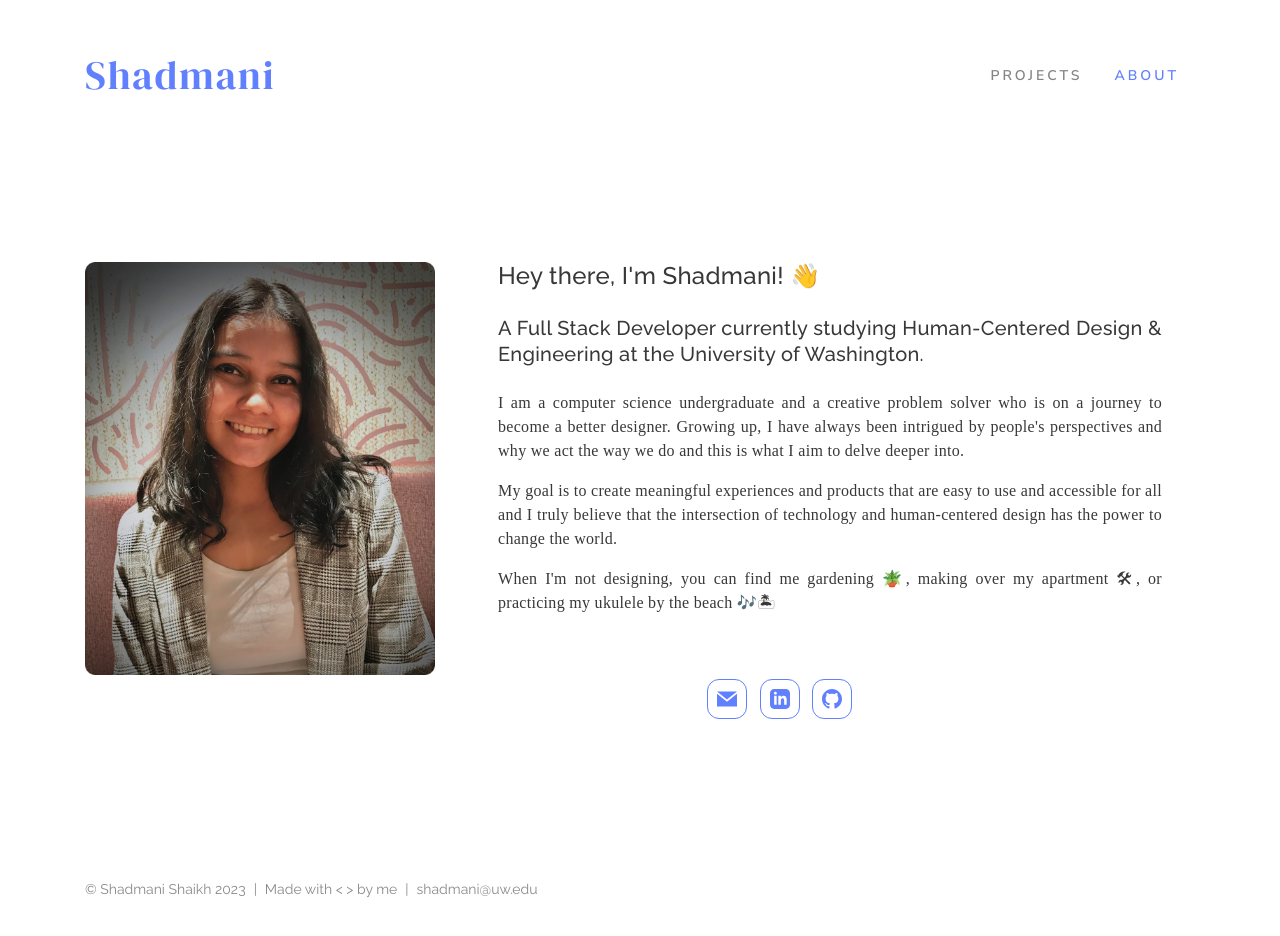
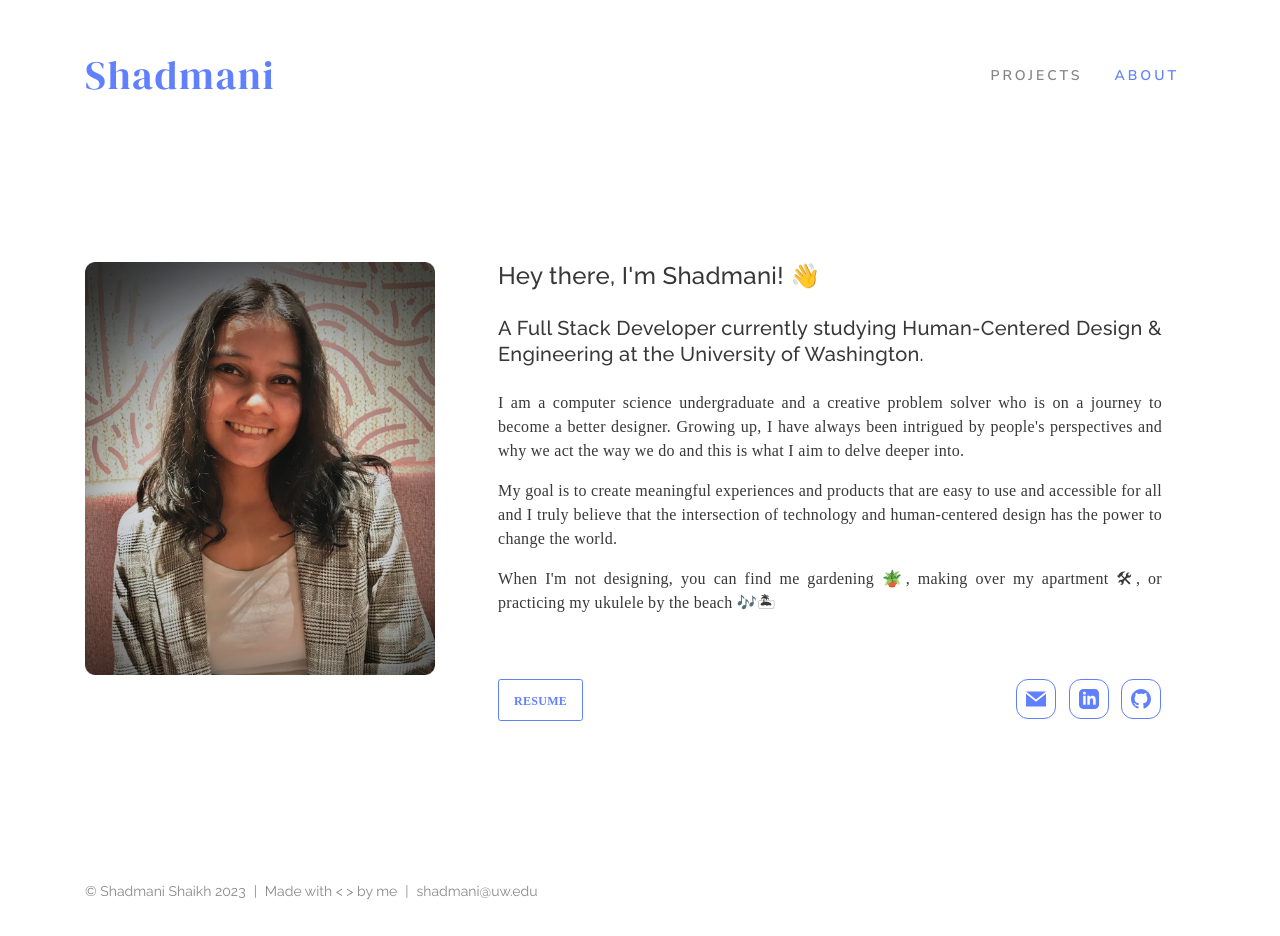
Before and after one commit to shadmani23/shadmani23.github.io, a plain HTML site: page about.html in a window 1280 px wide. Drawn offline with Linux system fonts and the light colour scheme; a web font is replaced by a local one.

Commit message:
Added new resume

```diff
--- a/about.html
+++ b/about.html
@@ -57,7 +57,7 @@
             <!-- <p class=""></p> -->
             <p class="">When I'm not designing, you can find me gardening<emoji> 🪴,</emoji> making over my apartment<emoji> 🛠,</emoji> or practicing my ukulele by the beach<emoji> 🎶🏝</emoji></p>
             <div class="row">
-              <!-- <div class="col-sm-5 mt-5 download-button"><a href="/vendor/Shadmani_Shaikh_Resume.pdf" target="_blank" class="download">Download my resume</a></div> -->
+              <div class="col-sm-5 mt-5 download-button"><a href="https://read.cv/shadmani" target="_blank" class="download">Resume</a></div>
               <div class="col-sm-7 mt-5 social-links about">
                 <a href="mailto:shadmani.237@gmail.com" target="_blank" class="email"><svg xmlns="http://www.w3.org/2000/svg" width="20" height="27" viewBox="0 0 24 24"><path d="M12 12.713l-11.985-9.713h23.97l-11.985 9.713zm0 2.574l-12-9.725v15.438h24v-15.438l-12 9.725z"/></svg></a>
                 <a href="https://www.linkedin.com/in/shadmanishaikh/" target="_blank"><svg xmlns="http://www.w3.org/2000/svg" width="20" height="27" viewBox="0 0 24 24"><path d="M19 0h-14c-2.761 0-5 2.239-5 5v14c0 2.761 2.239 5 5 5h14c2.762 0 5-2.239 5-5v-14c0-2.761-2.238-5-5-5zm-11 19h-3v-11h3v11zm-1.5-12.268c-.966 0-1.75-.79-1.75-1.764s.784-1.764 1.75-1.764 1.75.79 1.75 1.764-.783 1.764-1.75 1.764zm13.5 12.268h-3v-5.604c0-3.368-4-3.113-4 0v5.604h-3v-11h3v1.765c1.396-2.586 7-2.777 7 2.476v6.759z"/></svg></i></a>
```
